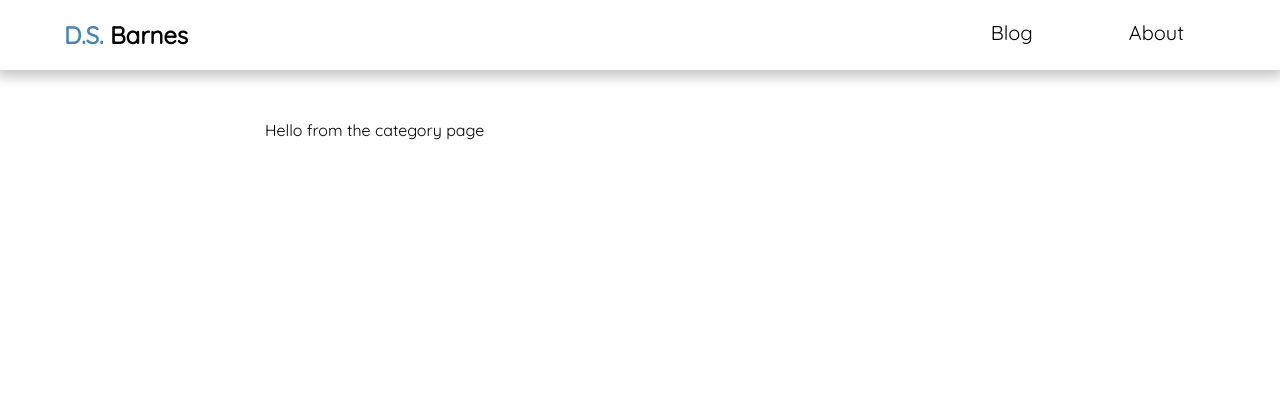
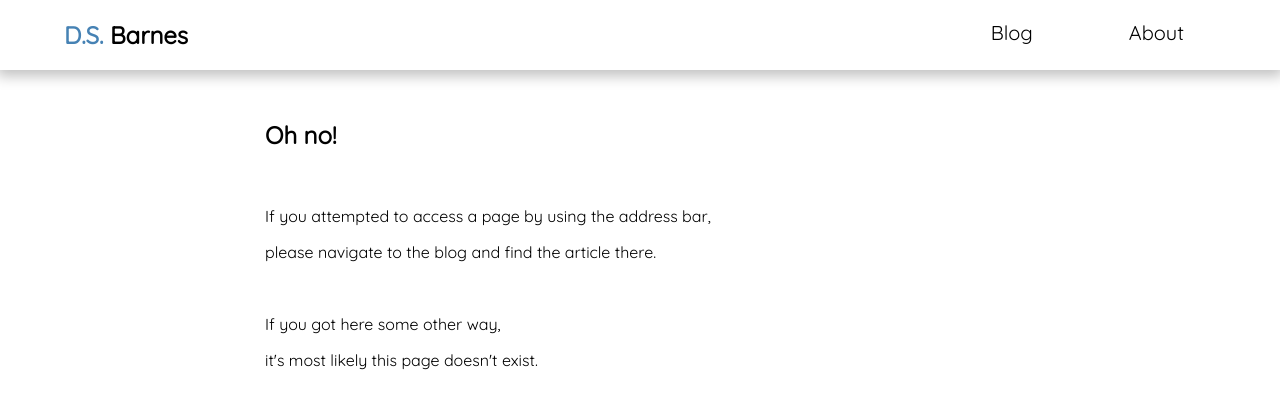
Before and after one commit to dsbarnes/mock-blog, a React (Create React App) app: page /blog/category/JavaScript in a window 1280 px wide. Shown: the top 408 px of the page. Built offline with nearby package versions, Linux system fonts and the light colour scheme.

Commit message:
Routing works properly, error messages applied where necessary

```diff
--- a/src/App.js
+++ b/src/App.js
@@ -12,7 +12,11 @@ import Category from './components/Category'
 
 
 function App() {
-  const [singleArticle, setSingleArticle] = useState([])
+
+  const [singleArticle, setSingleArticle] = useState([
+    { 'category': '', 'image': '', 'title': '', 'date': '', 'content': [] }
+  ])
+  const [category, setCategory] = useState([])
 
   return (
     <React.Fragment>
@@ -26,7 +30,7 @@ function App() {
               <Blog
                 articles={[...articles]}
                 setSingleArticle={setSingleArticle}
-
+                setCategory={setCategory}
               />
             )} />
 
@@ -34,13 +38,20 @@ function App() {
 
           <Route path='/blog/:title' exact
             render={() => (
-              <ArticleFull article={singleArticle} />
+              <ArticleFull
+                article={singleArticle}
+                setCategory={setCategory}
+              />
             )}
           />
 
           <Route path='/blog/category/:category' exact
             render={() => (
-              <Category />
+              <Category
+                category={category}
+                setSingleArticle={setSingleArticle}
+                setCategory={setCategory}
+              />
             )}
           />
 
--- a/src/articles/articles.json
+++ b/src/articles/articles.json
@@ -2,7 +2,7 @@
   {
     "id": 1,
     "featured": false,
-    "category": "test",
+    "category": "JavaScript",
     "title": "Article Title lets see what happens if this gets really long",
     "date": "10-10-1010",
     "image": "*",
@@ -27,6 +27,8 @@
   },
   {
     "id": 2,
+    "featured": false,
+    "category": "Python",
     "title": "Another Title",
     "date": "10-12-1010",
     "image": "*",
@@ -57,6 +59,8 @@
   },
   {
     "id": 3,
+    "featured": false,
+    "category": "Python",
     "title": "Another Three - Testing that menue hovers correctly",
     "date": "10-12-1010",
     "image": "*",
--- a/src/components/ArticleFull.js
+++ b/src/components/ArticleFull.js
@@ -1,44 +1,59 @@
 import React from 'react';
 import { Link } from 'react-router-dom'
 import MenuBar from './MenuBar'
+import articles from '../articles/articles'
 import './stylesheets/ArticleFull.css'
 
+function ArticleFull({ article, setCategory }) {
+  const { image, category, title, date, content } = article[0]
 
-function ArticleFull(props) {
   return (
     <React.Fragment>
       <MenuBar />
 
-      {props.article.map(article => (
+      {!title ? (
+        <article id="articleFull">
+          <h1>Oh no!</h1>
+          <br />
+          <p>If you attempted to access a page by using the address bar,</p>
+          <p>please navigate to the blog and find the article there.</p>
+          <br />
+          <p>If you got here some other way,</p>
+          <p>it's most likely this page doesn't exist.</p>
+        </article>
+      ) : (
+          article.map(article => (
             <article id='articleFull'>
 
               <Link to={`/blog/category/${article.category}`}>
                 <img id='articleFullImg'
                   alt="todo"
-              style={{
-                border: 1 + 'px solid blue',
-              }}
-              src={article.image}>
+                  style={{ border: 1 + 'px solid blue' }}
+                  src={image}
+                  onClick={() => (
+                    setCategory(
+                      articles.filter(article => article.category === category)
+                    ))}>
                 </img>
               </Link>
 
-          <h1 id='articleFullTitle'>{article.title}</h1>
+              <h1 id='articleFullTitle'>{title}</h1>
 
               <p className='articleFullSpecialPosition'>
                 <small><i><span className='color'>Posted: </span>
-              {article.date}</i></small></p>
+                  {date}</i></small></p>
 
-          {
-            article.content.map(text => (
+              {content.map(text => (
                 text.text ?
                   (<p id='articleFullP'>{text.text}</p>) :
                   (<pre id='articleFullCode'>{text.code}</pre>)
-            ))
-          }
+              ))}
 
             </article>
           ))
-      }
+        )}
+
+
     </React.Fragment >
   );
 }
--- a/src/components/ArticleSmall.js
+++ b/src/components/ArticleSmall.js
@@ -1,36 +1,34 @@
 import React from 'react';
+import articles from '../articles/articles' //Because I need ALL the articles, not just the one
 import './stylesheets/ArticleSmall.css'
 import { Link } from 'react-router-dom'
 
 function ArticleSmall(
-  { setSingleArticle, articleToSingle, image, title, category, date, short }) {
+  { setSingleArticle, articleToSingle, setCategory,
+    image, title, category, date, short }) {
   return (
     <React.Fragment>
 
-      <article
-        id='articleSmall'
-        onClick={() => setSingleArticle([articleToSingle])}
-      >
+      <article id='articleSmall'>
         <Link to={`/blog/category/${category}`}>
           <img id='articleSmallImg'
             alt="todo"
-            style={{
-              height: 35 + 'px',
-              width: 35 + 'px'
-            }}
+            onClick={() => setCategory(
+              articles.filter(article => article.category === category)
+            )}
             src={image}>
           </img>
         </Link>
 
         <div id="titleDate">
           <Link to={`/blog/${title}`}>
-            <h1>{title}</h1>
+            <h1 onClick={() => setSingleArticle([articleToSingle])}>
+              {title}</h1>
           </Link>
 
           <p className='specialPositionSmall'>
             <small><i><span className='color'>Posted: </span>
               {date}</i></small></p>
-
         </div>
 
         <p id='articleShort'>{short}</p>
--- a/src/components/Blog.js
+++ b/src/components/Blog.js
@@ -1,11 +1,10 @@
 import React from 'react'
-// import articles from '../articles/articles'
 import MenuBar from './MenuBar'
 import ArticleSmall from './ArticleSmall'
 
 
 
-function Blog({ articles, setSingleArticle }) {
+function Blog({ articles, setSingleArticle, setCategory }) {
   return (
     <React.Fragment>
       <MenuBar />
@@ -14,6 +13,7 @@ function Blog({ articles, setSingleArticle }) {
         {articles.map(article => (
           <ArticleSmall
             setSingleArticle={setSingleArticle}
+            setCategory={setCategory}
             articleToSingle={article}
             key={article.id}
             image={article.image}
--- a/src/components/Category.js
+++ b/src/components/Category.js
@@ -1,17 +1,42 @@
 import React from 'react'
 import MenuBar from './MenuBar'
+import ArticleSmall from './ArticleSmall'
 import './stylesheets/Category.css'
 
-function Category() {
+function Category({ category, setSingleArticle, setCategory }) {
   return (
     <React.Fragment>
       <MenuBar />
       <div id='categoryContainer'>
-        <p>Hello from the category page</p>
+
+        {category.length === 0 ? (
+          <article id="articleFull">
+            <h1>Oh no!</h1>
+            <br />
+            <p>If you attempted to access a page by using the address bar,</p>
+            <p>please navigate to the blog and find the article there.</p>
+            <br />
+            <p>If you got here some other way,</p>
+            <p>it's most likely this page doesn't exist.</p>
+          </article>
+        ) : (
+            category.map(article => (
+              <ArticleSmall
+                setSingleArticle={setSingleArticle}
+                setCategory={setCategory}
+                articleToSingle={article}
+                key={article.id}
+                image={article.image}
+                title={article.title}
+                category={article.category}
+                date={article.date}
+                short={article.short}
+              />
+            ))
+          )}
       </div>
     </React.Fragment >
   )
-
 }
 
 export default Category
```
Lines whose indentation alone changed are shown as unchanged.
